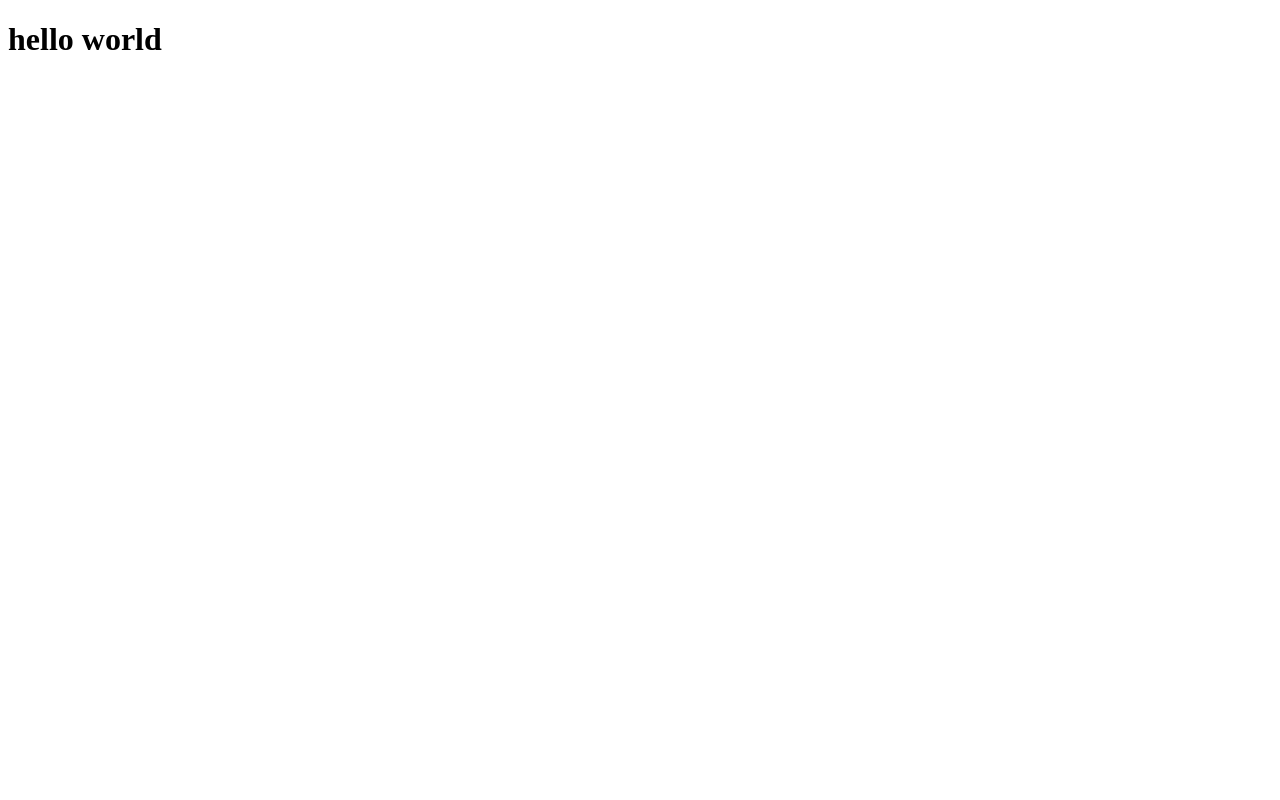
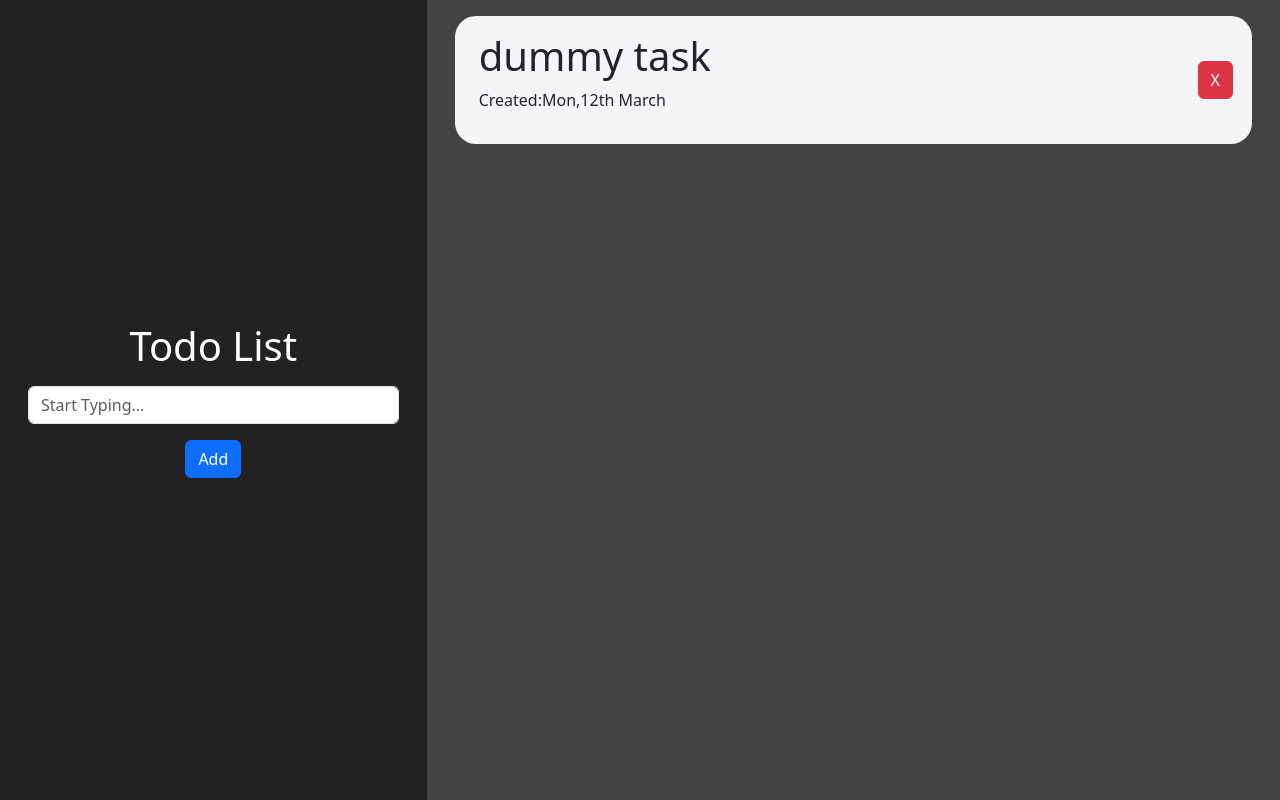
Before and after one commit to Chirag-Patwari/todo, a website: page public/index.html in a window 1280 px wide. Drawn offline with nearby package versions, Linux system fonts and the light colour scheme.

Commit message:
basic html layout

```diff
--- a/public/index.html
+++ b/public/index.html
@@ -1,7 +1,42 @@
 <!DOCTYPE html>
 <html>
-    <head></head>
+    <head>
+        <link href="https://cdn.jsdelivr.net/npm/bootstrap@5.3.3/dist/css/bootstrap.min.css" rel="stylesheet" integrity="sha384-QWTKZyjpPEjISv5WaRU9OFeRpok6YctnYmDr5pNlyT2bRjXh0JMhjY6hW+ALEwIH" crossorigin="anonymous">
+        <script src="https://cdn.jsdelivr.net/npm/bootstrap@5.3.3/dist/js/bootstrap.bundle.min.js" integrity="sha384-YvpcrYf0tY3lHB60NNkmXc5s9fDVZLESaAA55NDzOxhy9GkcIdslK1eN7N6jIeHz" crossorigin="anonymous"></script>
+        <link href="style.css" rel="stylesheet">
+    </head>
     <body>
-        <h1>hello world</h1>
+        <div class="container-fluid text-center">
+            <div class="row ">
+                <div class="col-xs-12 col-lg-4 left">
+                    <div class="row h-100 align-items-center">
+                        <div class="col">
+                            <div class="m-3">
+                                <h1>Todo List</h1>
+                            </div>
+                            <div class="m-3">
+                                <input class="form-control form  " type="text" placeholder="Start Typing...">
+                            </div>
+                            <div class="m-3">
+                                <button class="btn btn-primary ">Add</button>
+                            </div>
+
+
+                        </div>
+                    </div>
+                </div>
+                <div class="col-xs-12 col-lg-8 right">
+                    <div class="row task m-3 align-items-center text-start">
+                        <div class="col-11 ps-4 p-3 ">
+                            <h1>dummy task</h1>
+                            <p>Created:Mon,12th March</p>
+                        </div>
+                        <div class="col-1">
+                            <button class="btn btn-danger">X</button>
+                        </div>
+                    </div>
+                </div>
+            </div>
+        </div>
     </body>
 </html>
--- a/public/style.css
+++ b/public/style.css
@@ -0,0 +1,13 @@
+.left{
+    background-color: #222222;
+    color: white;
+}
+.right{
+    background-color: #434343;
+    height: 100vh;
+}
+.task{
+    background-color: #F5F5F7;
+    border-radius: 21px;
+
+}
```
